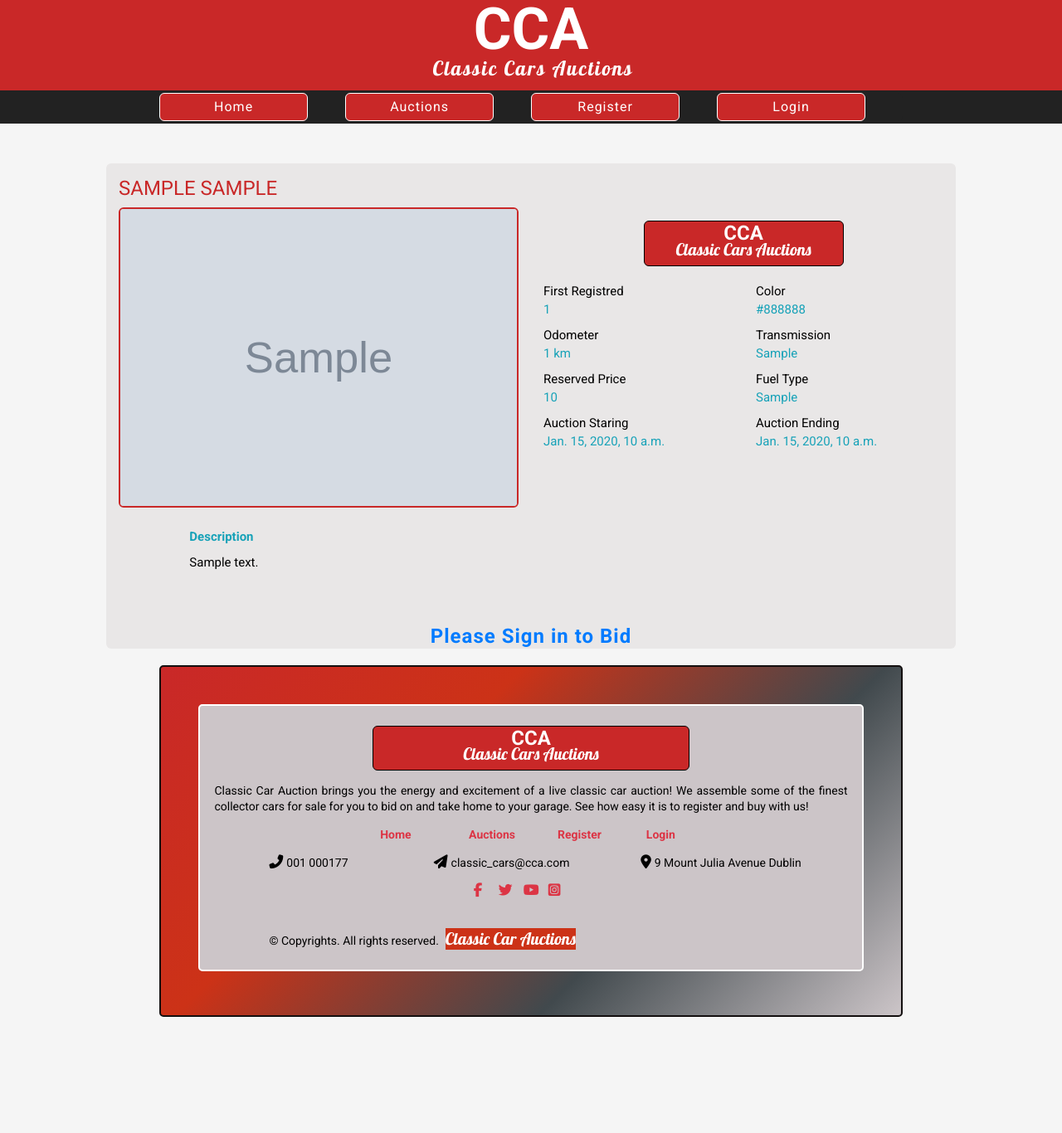
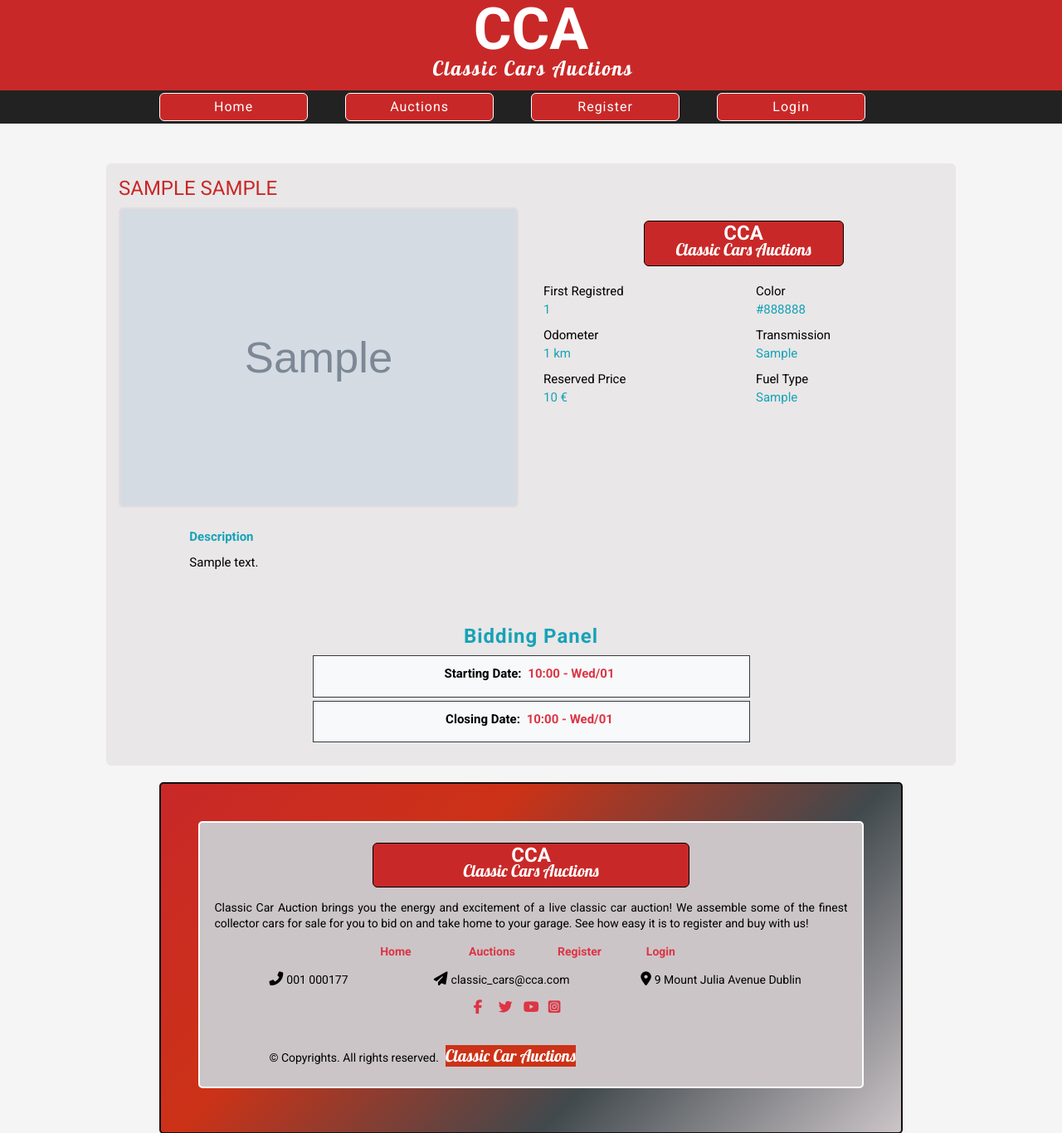
Before and after one commit to Code-Institute-Submissions/classic_cars_auctions, a Django app: template auctions/templates/auctions/auction_detail.html in a window 1280 px wide. Shown: the top 1366 px of the page at 83% size. Before the commit the page ends 1226 px from the top, so only its background shows below. Run offline with Django 3.2, Linux system fonts and the light colour scheme; the template is opened without the code that fills it: values that come from a table or form of the project are taken from there, others are empty; tables that the repository leaves empty hold one stand-in row (values such as "Sample post"); grey boxes marked "Sample" are stand-in pictures; some libraries are stand-ins or nearby versions.

Commit message:
added bidding panel and add bid functionality

```diff
--- a/auctions/filters.py
+++ b/auctions/filters.py
@@ -25,4 +25,5 @@ class CarFilter(django_filters.FilterSet):
     class Meta:
         """Filter Meta class"""
         model = Car
-        fields = ['make', 'firstRegistred', 'fuelType', 'reservedPrice']
+        fields = ['make', 'firstRegistred', 'fuelType', 'reservedPrice',
+                  'description']
--- a/auctions/models.py
+++ b/auctions/models.py
@@ -7,17 +7,9 @@ class Car(models.Model):
     make = models.CharField(max_length=100)
     model = models.CharField(max_length=100)
     firstRegistred = models.IntegerField()
-    # FUELTYPE = (
-    #     ('diesel', 'diesel')
-    #     ('petrol', 'petrol')
-    # )
     fuelType = models.CharField(max_length=50)
     odometer = models.IntegerField(null=True, blank=True)
     transmission = models.CharField(max_length=50)
-    TRANSMISSION = (
-        # ('automatic', 'automatic')
-        # ('manual', 'manual')
-    )
     bodyType = models.CharField(max_length=50, null=True, blank=True)
     color = models.CharField(max_length=50, null=True, blank=True)
     image_url = models.URLField(max_length=1024, null=True, blank=True)
@@ -28,7 +20,7 @@ class Car(models.Model):
     timeEnd = models.DateTimeField()
 
     def __str__(self):
-        return str(self.make)
+        return str(self.id)
 
 
 class Bidder(models.Model):
@@ -46,3 +38,6 @@ class Bid(models.Model):
     amount = models.IntegerField()
     time = models.DateTimeField(auto_now_add=True)
     winnerBid = models.BooleanField()
+
+    def __str__(self):
+        return str(self.user)
--- a/auctions/templates/auctions/auction_detail.html
+++ b/auctions/templates/auctions/auction_detail.html
@@ -11,7 +11,7 @@
       <div class="col col-12">
         <div class="row">
           <div class="col col-12  col-md-6 car-img-container">
-            <img src="{{ car.image.url }}" alt="">
+            <img src="{{ car.image.url }}" alt="car image">
           </div>
           <div class="col col-12 col-sm-10 offset-sm-1 offset-md-0 col-md-6 my-3">
             <h5 class="footer-header"><a href="{% url 'home' %}">CCA<span>Classic Cars
@@ -36,18 +36,10 @@
             </div>
             <div class="row">
               <div class="col-6">
-                <p class="my-1">Reserved Price<span class="text-info d-block">{{ car.reservedPrice }}</span></p>
+                <p class="my-1">Reserved Price<span class="text-info d-block">{{ car.reservedPrice }} €</span></p>
               </div>
               <div class="col-6">
                 <p class="my-1">Fuel Type<span class="text-info text-capitalize d-block">{{ car.fuelType }}</span></p>
-              </div>
-            </div>
-            <div class="row">
-              <div class="col-6">
-                <p class="my-1">Auction Staring<span class="text-info d-block">{{ car.timeStart }}</span></p>
-              </div>
-              <div class="col-6">
-                <p class="my-1">Auction Ending<span class="text-info d-block">{{ car.timeEnd }}</span></p>
               </div>
             </div>
           </div>
@@ -58,37 +50,44 @@
         <p class="text-justify">{{ car.description }}</p>
       </div>
     </div>
-    <div class="bidding-panel">
-      {% if request.user.is_authenticated %}
+    <div class="bidding-panel pb-4">
       <h3 class="header text-center text-info">Bidding Panel</h3>
       <div class="row">
-        <div class="col col-10 col-sm-6 col-lg-4 offset-1 offset-sm-3 offset-lg-4 bg-light mb-1 border border-dark">
-          <p>Time Staring : {{ car.timeStart }}</p>
+        {% if  auction_is_on %}
+        <div class="col col-10 col-sm-6  offset-1 offset-sm-3  bg-light mb-1 border border-dark panel-item">
+          <p class="text-center">Closing Date: <span class="text-danger font-weight-bold mx-1">{{ car.timeEnd|date:'G:i - D/m' }}</span></p>
         </div>
-        <div class="col col-10 col-sm-6 col-lg-4 offset-1 offset-sm-3 offset-lg-4 bg-light mb-1 border border-dark">
-          <p>Time remaining : {{ car.timeStart }}</p>
+          {% if request.user.is_authenticated %}
+          <div class="col col-10 col-sm-6  offset-1 offset-sm-3  min-bid bg-light mb-1 border border-dark text-center panel-item"><p> Minimum Bid<span class="text-danger font-weight-bold mx-1"> {{ min_bid }}</span>€</p></div>
+            <div class="col col-10 col-sm-6  offset-1 offset-sm-3  bg-light mb-1 border border-dark">
+                <h4 class="text-info font-weight-bold mt-3">Biding History</h4>
+                {% if bids|length > 0 %}
+                  {% for bid in bids %}
+                    <p class="border border-dark text-center"> <span class="text-danger mr-2">{{ bid.amount }}€</span> At {{bid.time|date:'G:i - D'}}</p>
+                  {% endfor %}
+                {% else %}
+                  <p>No Bids yet for this item</p>
+                {% endif %}
+          </div>
+               <div class="col col-10 col-sm-6  offset-1 offset-sm-3 text-center my-3">
+               <a class="btn btn-lg red-background text-light border border-dark" href="{% url 'get_user_bid' %}"> Place a Bid</a>
+              </div>
+          {% else %}
+          <div class="col col-10 col-sm-6  offset-1 offset-sm-3  my-3">
+            <h4 class="header text-center text-info"><a href=""> Please Sign in to Bid</a></h4>
+            </div>
+          {% endif %}
         </div>
-        <div class="col col-10 col-sm-6 col-lg-4 offset-1 offset-sm-3 offset-lg-4 bg-light mb-1 border border-dark">
-          <p>Closing Date: {{ car.timeStart }}</p>
+        {% else %}
+        <div class="col col-10 col-sm-6  offset-1 offset-sm-3  bg-light mb-1 border border-dark panel-item">
+          <p class="text-center">Starting Date: <span class="text-danger font-weight-bold mx-1">{{ car.timeEnd|date:'G:i - D/m' }}</span></p>
         </div>
-         <div class="col col-10 col-sm-6 col-lg-4 offset-1 offset-sm-3 offset-lg-4 bg-light mb-1 border border-dark">
-          <p>Number of bids: 4</p>
-        </div>
-          <div class="col col-10 col-sm-6 col-lg-4 offset-1 offset-sm-3 offset-lg-4 bg-light mb-1 border border-dark">
-          <form action="">
-            <label for="bid">Place Your Bid</label>
-            <input type="number" name="bid" id="bid" placeholder="">
-            <button class="" type="submit">Bid</button>
-          </form>
-        </div>
+        <div class="col col-10 col-sm-6  offset-1 offset-sm-3 bg-light mb-1 border border-dark panel-item">
+          <p class="text-center">Closing Date: <span class="text-danger font-weight-bold mx-1">{{ car.timeEnd|date:'G:i - D/m' }}</span></p>
         </div>
 
+        {% endif %}
       </div>
 
-      {% else %}
-      <h4 class="header text-center text-info"><a href=""> Please Sign in to Bid</a></h4>
-      {% endif %}
-
-  </div>
 </section>
 {% endblock %}
--- a/auctions/urls.py
+++ b/auctions/urls.py
@@ -5,5 +5,7 @@ from . import views
 
 urlpatterns = [
     path('all_auctions', views.all_auctions, name='all_auctions'),
-    path('<car_id>', views.auction_detail, name='auction_detail'),
+    path('auction_detail/<car_id>',
+         views.auction_detail, name='auction_detail'),
+    path('get_user_bid', views.get_user_bid, name='get_user_bid'),
 ]
--- a/classic_cars_auctions/settings.py
+++ b/classic_cars_auctions/settings.py
@@ -135,7 +135,7 @@ AUTH_PASSWORD_VALIDATORS = [
 
 LANGUAGE_CODE = 'en-us'
 
-TIME_ZONE = 'UTC'
+TIME_ZONE = 'Europe/Dublin'
 
 USE_I18N = True
 
--- a/static/css/base.css
+++ b/static/css/base.css
@@ -268,7 +268,7 @@ font-family: 'Roboto', sans-serif; */
 .car-img-container img {
     width: 100%;
     height: 100%;
-    border: 2px solid rgb(201, 40, 40);
+    border: 2px solid rgb(228, 220, 220);
     border-radius: 6px;
 }
 
@@ -278,6 +278,41 @@ font-family: 'Roboto', sans-serif; */
     border: none;
 }
 
+.panel-item p {
+    margin-top: 10px;
+    font-weight: 600;
+
+}
+
+/* user_bid */
+
+#add_bid {
+    width: 80%;
+    background-color: #e9e7e7;
+    margin: 0 auto;
+}
+
+#add_bid h1 {
+    color:rgb(201, 40, 40);
+}
+
+.legal-ingo p{
+    font-size: 16px;
+    font-weight: 600;
+}
+
+.bid-form label {
+    font-size: 14px;
+    font-weight: 600;
+    margin-right: 10px;
+}
+
+.bid-form button {
+    display: block;
+    width: 20%;
+    margin: 0 auto;
+
+}
 
 /* footer */
 
```
Also changed, not shown: auctions/forms.py (added, +11 -0 lines), auctions/templates/auctions/auctions.html (+10 -10 lines), auctions/templates/auctions/bid.html (added, +17 -0 lines), auctions/templates/auctions/user_bid.html (added, +27 -0 lines), auctions/views.py (+83 -4 lines).
